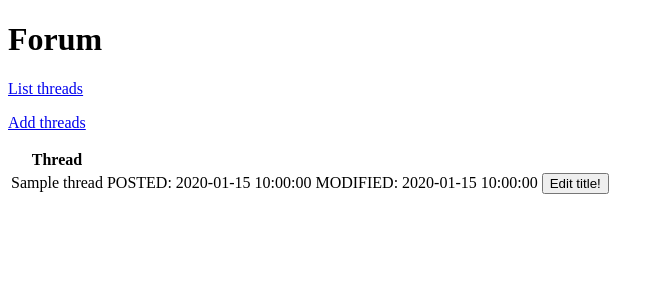
After one commit to lehtoneo/keskustelufoorumi, a Flask app: page /threads in a window 1280 px wide. The commit adds this page. Shown: the top 300 px of the page, without its empty margins (0-664 px from the left). Run offline with Flask 2, Linux system fonts and the light colour scheme; tables that the repository leaves empty hold one stand-in row (values such as "Sample post").

Commit message:
perustoiminnalisuuden lisäys

```diff
--- a/application/templates/index.html
+++ b/application/templates/index.html
@@ -2,6 +2,6 @@
 
 {% block body %}
   <p>
-    Hello world!
+    Hello!
   </p>
 {% endblock %}
--- a/application/templates/layout.html
+++ b/application/templates/layout.html
@@ -2,13 +2,18 @@
 <html>
   <head>
     <meta charset="utf-8">
-    <title>TodoApp</title>
+    <title>Forum</title>
   </head>
+  <h1>Forum </h1>
+  <div>
+    <p> <a href="{{ url_for('threads_index') }}">List threads</a></li> </p>
+    <p> <a href="{{ url_for('threads_form') }}">Add threads</a></li> </p>
+  </div>
 
   <body>
     {% block body %}
       <p>
-        Content.
+        Content
       </p>
     {% endblock %}
   </body>
--- /dev/null
+++ b/application/templates/threads/list.html
@@ -0,0 +1,20 @@
+{% extends "layout.html" %}
+
+{% block body %}
+  <table>
+    <tr>
+      <th>Thread</th>
+    </tr>
+    {% for thread in threads %}
+    <tr>
+      <td>{{ thread.title }}</td>
+      <td> POSTED: {{ thread.posted }}</td>
+      <td> MODIFIED: {{ thread.modified }} </td>
+      <td>
+        <form method="POST" action="{{ url_for('threads_edit', thread_id=thread.id) }}">
+        <input type="submit" value="Edit title!"/>
+      </form> </td>
+    </tr>
+    {% endfor %}
+  </table>
+{% endblock %}
--- /dev/null
+++ b/application/threads/views.py
@@ -0,0 +1,46 @@
+from application import app, db
+from flask import redirect, render_template, request, url_for
+from application.threads.models import Thread
+from datetime import datetime
+
+
+@app.route("/threads", methods=["GET"])
+def threads_index():
+    return render_template("threads/list.html", threads = Thread.query.all())
+
+
+
+@app.route("/threads/edit/<thread_id>/", methods=["POST"])
+def threads_edit(thread_id):
+
+    return redirect(url_for('threads_openedit', thread_id = thread_id))
+
+@app.route("/threads/edit/<thread_id>", methods=["GET"])
+def threads_openedit(thread_id):
+    thread = Thread.query.get(thread_id)
+    return render_template("threads/edit.html", thread = thread)
+
+@app.route("/threads/edit/<thread_id>/conf", methods=["POST"])
+def threads_confirmedit(thread_id):
+    thread = Thread.query.get(thread_id)
+    thread.title = request.form.get("title")
+    thread.modified = datetime.now().replace(microsecond=0)
+    db.session().commit()
+
+    return redirect(url_for("threads_index"))
+
+
+
+
+@app.route("/threads/new")
+def threads_form():
+    return render_template("threads/new.html")
+
+@app.route("/threads", methods=["POST"])
+def threads_create():
+    thread = Thread(request.form.get("title"))
+
+    db.session().add(thread)
+    db.session().commit()
+
+    return redirect(url_for("threads_index"))
```
Also changed, not shown: application/__init__.py (+14 -0 lines), application/templates/threads/edit.html (added, +11 -0 lines), application/templates/threads/new.html (added, +8 -0 lines), application/threads/models.py (added, +14 -0 lines), application/threads/__init__.py (added).
